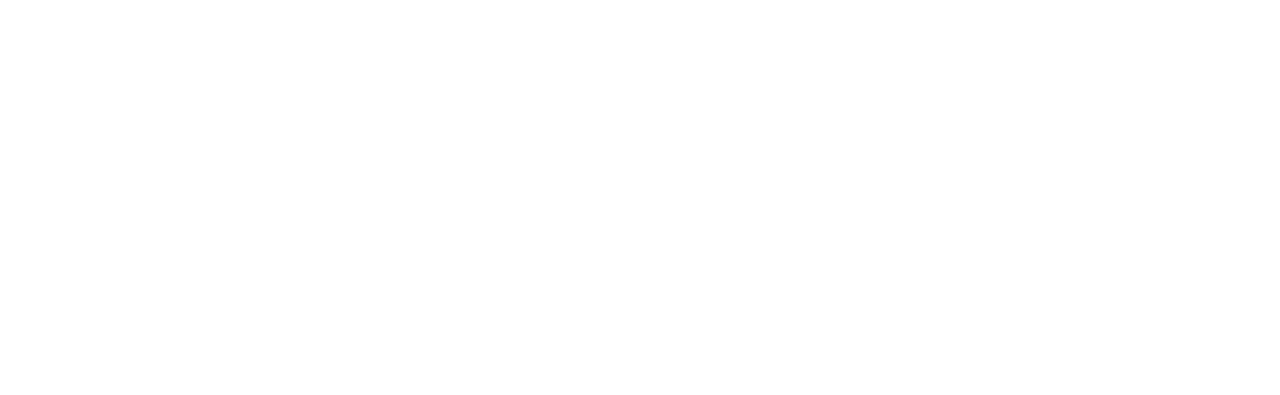
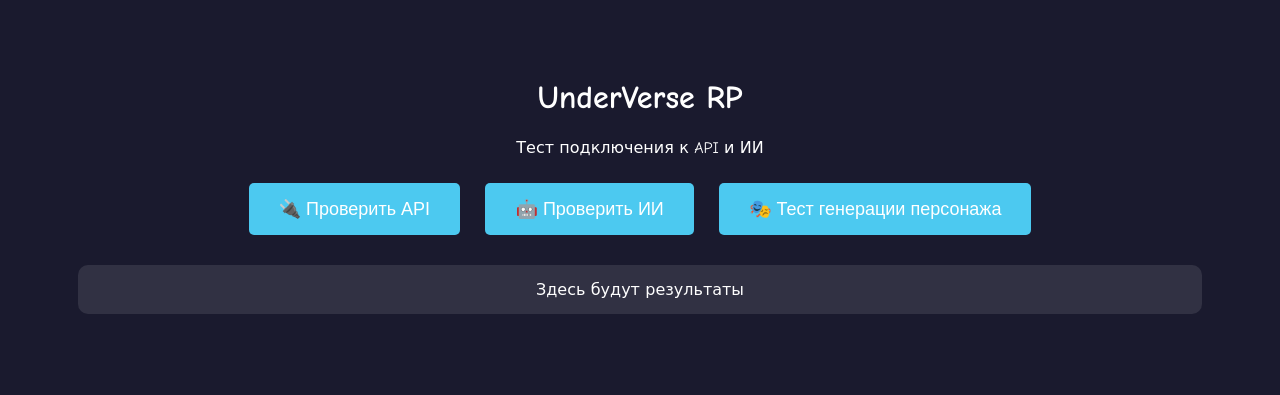
Before and after one commit to Novarien/under-verse-site, a plain HTML site: page index.html in a window 1280 px wide. Drawn offline with Linux system fonts and the light colour scheme.

Commit message:
Fix white screen - revert to working version

```diff
--- a/index.html
+++ b/index.html
@@ -1,14 +1,57 @@
+<!DOCTYPE html>
+<html lang="ru">
+<head>
+    <meta charset="UTF-8">
+    <title>UnderVerse RP - Тест API</title>
+    <style>
+        body {
+            font-family: 'Comic Sans MS', cursive;
+            background: #1a1a2e;
+            color: white;
+            text-align: center;
+            padding: 50px;
+        }
+        button {
+            background: #4cc9f0;
+            color: white;
+            border: none;
+            padding: 15px 30px;
+            font-size: 18px;
+            cursor: pointer;
+            border-radius: 5px;
+            margin: 10px;
+        }
+        .result {
+            margin: 20px;
+            padding: 15px;
+            background: rgba(255,255,255,0.1);
+            border-radius: 10px;
+        }
+    </style>
+</head>
+<body>
+    <h1>UnderVerse RP</h1>
+    <p>Тест подключения к API и ИИ</p>
+
+    <button onclick="testAPI()">🔌 Проверить API</button>
+    <button onclick="testAI()">🤖 Проверить ИИ</button>
+    <button onclick="testCharacter()">🎭 Тест генерации персонажа</button>
+
+    <div id="result" class="result">Здесь будут результаты</div>
+
     <script>
-// Используем CORS proxy для обхода mixed content
-const API_BASE_URL = 'http://77.233.222.187';
-const CORS_PROXY = 'https://cors-anywhere.herokuapp.com';
+    function showResult(message, isError = false) {
+        const resultDiv = document.getElementById('result');
+        resultDiv.innerHTML = message;
+        resultDiv.style.color = isError ? '#ff6b6b' : '#4cc9f0';
+    }
 
     async function testAPI() {
         try {
             showResult('🔄 Проверяем API...');
-        const response = await fetch(`${CORS_PROXY}/${API_BASE_URL}/api/health`);
+            const response = await fetch('http://77.233.222.187/api/health');
             const data = await response.json();
-        showResult('✅ API РАБОТАЕТ!<br>Статус: ' + data.status);
+            showResult('✅ API РАБОТАЕТ!<br>' + data.status + ' - ' + data.message);
         } catch (error) {
             showResult('❌ Ошибка API: ' + error.message, true);
         }
@@ -17,9 +60,9 @@ async function testAPI() {
     async function testAI() {
         try {
             showResult('🔄 Проверяем ИИ...');
-        const response = await fetch(`${CORS_PROXY}/${API_BASE_URL}/api/ai/health`);
+            const response = await fetch('http://77.233.222.187/api/ai/health');
             const data = await response.json();
-        showResult('✅ ИИ: ' + data.message);
+            showResult('✅ ИИ ПОДКЛЮЧЕН!<br>' + data.message);
         } catch (error) {
             showResult('❌ Ошибка ИИ: ' + error.message, true);
         }
@@ -27,7 +70,7 @@ async function testAI() {
 
     async function testCharacter() {
         try {
-        showResult('🔄 Генерируем персонажа...');
+            showResult('🔄 Генерируем тестового персонажа...');
 
             const testAnswers = {
                 personality: "Добрый и любопытный",
@@ -35,7 +78,7 @@ async function testCharacter() {
                 magic: "Слабое исцеление"
             };
 
-        const response = await fetch(`${CORS_PROXY}/${API_BASE_URL}/api/generate-character`, {
+            const response = await fetch('http://77.233.222.187/api/generate-character', {
                 method: 'POST',
                 headers: {
                     'Content-Type': 'application/json',
@@ -47,10 +90,12 @@ async function testCharacter() {
             if (data.success) {
                 showResult('✅ Персонаж создан!<br>Имя: ' + data.character.name);
             } else {
-            showResult('❌ Ошибка: ' + data.message, true);
+                showResult('❌ Ошибка генерации: ' + data.message, true);
             }
         } catch (error) {
             showResult('❌ Ошибка: ' + error.message, true);
         }
     }
     </script>
+</body>
+</html>
```
Lines whose indentation alone changed are shown as unchanged.
